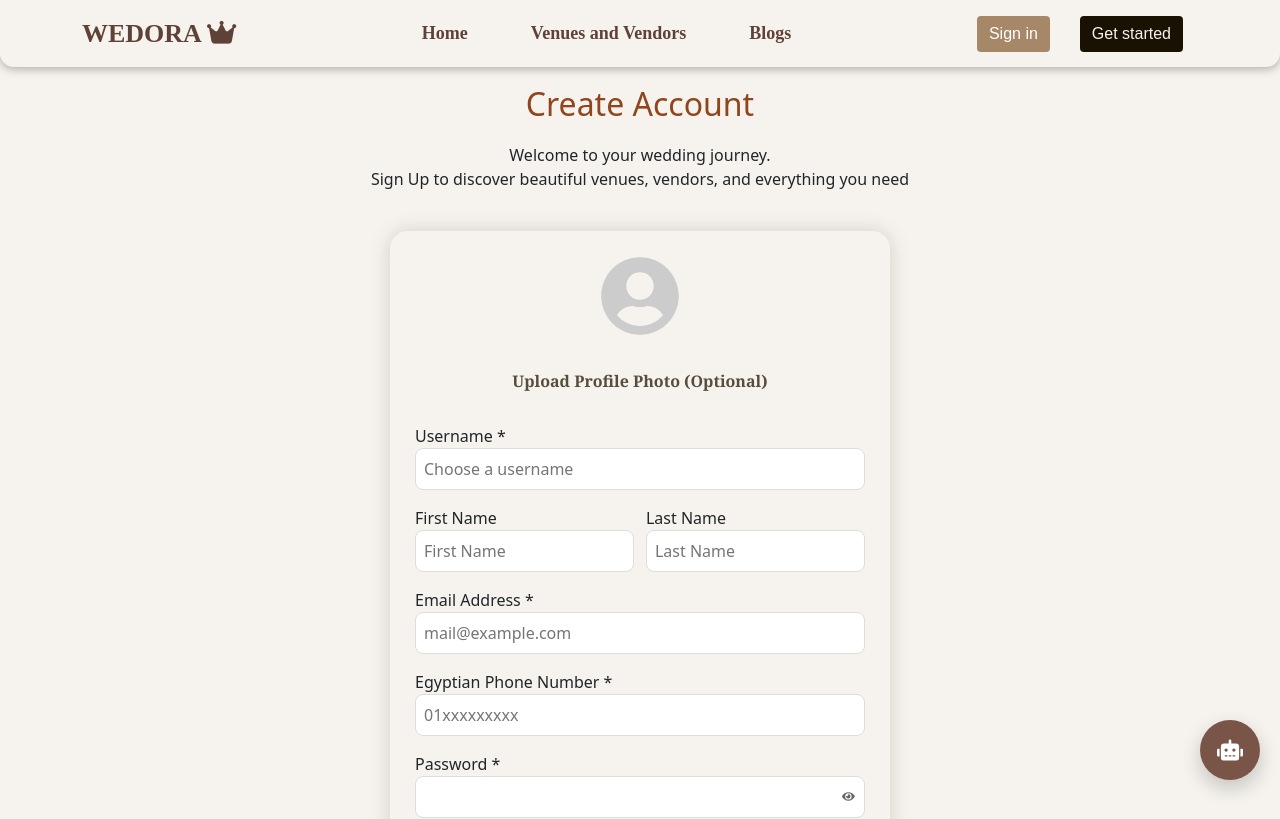
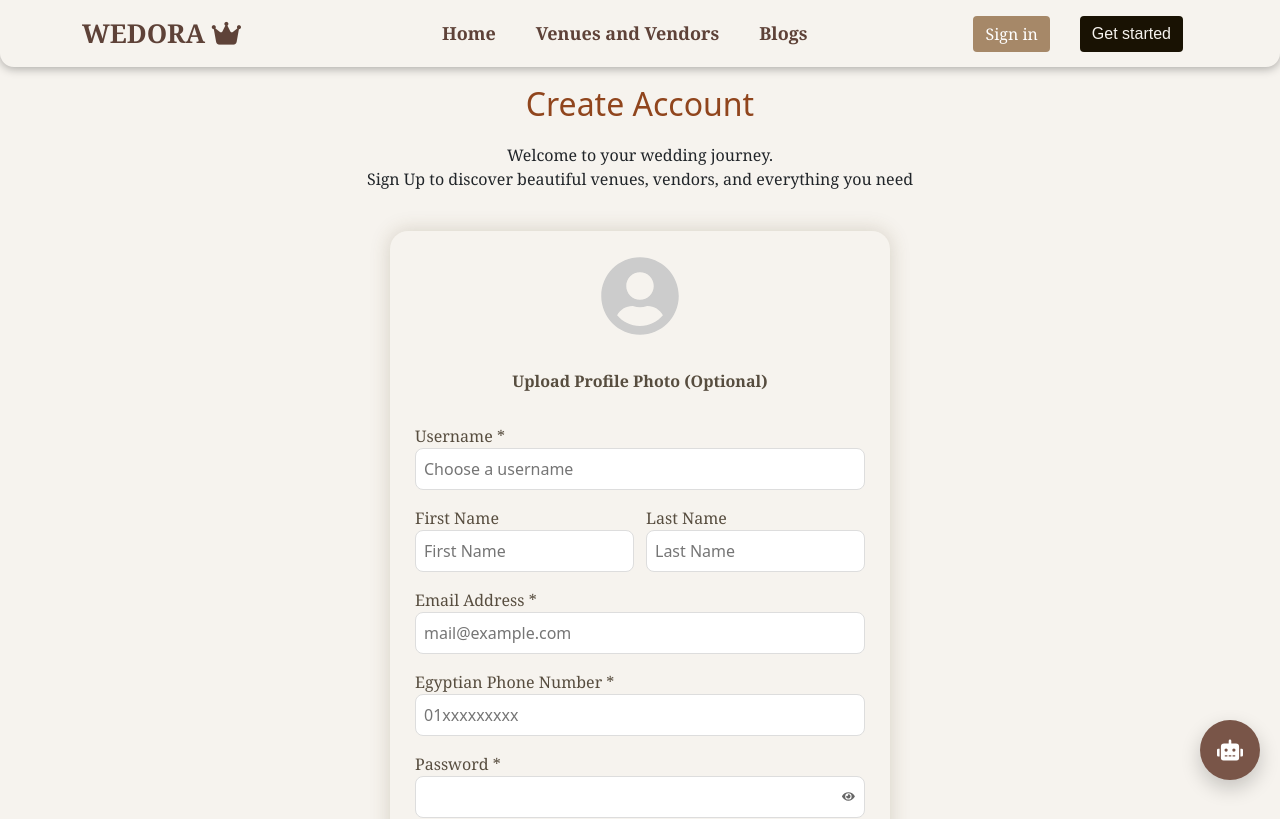
Before and after one commit to ITI-our-team/frontend, a React (Vite) app: page /signup in a window 1280 px wide. Shown: the top 819 px of the page. Built offline with nearby package versions, Linux system fonts and the light colour scheme.

Commit message:
update css servicesdetails

```diff
--- a/src/components/AboutUs.css
+++ b/src/components/AboutUs.css
@@ -19,19 +19,19 @@
   justify-content: center;
 }
 
-.content h1{
+.content h1 {
   text-transform: uppercase;
   margin-bottom: 20px;
-font-family: serif;
+  font-family: "Playfair Display", Georgia, serif;
 }
 
-.content p{
+.content p {
   font-size: var(--font-size-smtext);
   /* font-weight: bold; */
   color: var(--color-smtext);
   margin-top: 20px;
-    font-family: serif;
 }
+
 /* =====================
    Responsive About Us
 ===================== */
--- a/src/components/Dashboard.css
+++ b/src/components/Dashboard.css
@@ -31,7 +31,7 @@
     color: antiquewhite;
     text-align: center;
     font-size: 22px;
-    font-family: cursive;
+    /* font-family: cursive; */
     margin: 20px 0;
 }
 
@@ -279,7 +279,7 @@
     .para-serv-header p {
         margin: 0;
         font-size: 22px;
-        font-family: cursive;
+        /* font-family: cursive; */
         color: antiquewhite;
     }
 
--- a/src/components/Footer.css
+++ b/src/components/Footer.css
@@ -20,7 +20,7 @@
 .content-footer h1 {
     margin-bottom: 20px;
     font-size: var(--font-size-big-text);
-    font-family: serif;
+    font-family:  "Playfair Display", Georgia, serif;
     font-weight: bold;
     color: rgb(248, 241, 225);
 }
@@ -37,6 +37,7 @@
     list-style: none;
     padding: 0;
     margin: 0;
+    font-family:  "Playfair Display", Georgia, serif;
 }
 
 .explore ul li,
@@ -57,6 +58,7 @@
     color: rgb(248, 241, 225);
     font-size: 18px;
     margin-bottom: 18px;
+    font-family:  "Playfair Display", Georgia, serif;
 }
 
 .explore li {
--- a/src/components/Hero.css
+++ b/src/components/Hero.css
@@ -67,7 +67,6 @@
     border-radius: 6px;
     background-color: #bd86543d;
     color: #e4dac6;
-    font-family: serif;
     cursor: pointer;
     box-shadow: -2px 2px 4px 0px #7c7b7b;
 }
--- a/src/components/Navbar.css
+++ b/src/components/Navbar.css
@@ -39,7 +39,6 @@ nav {
 .logo p {
     margin: auto;
     padding: 0 35px 0 0;
-    font-family: initial;
     font-size: 26px;
     font-weight: bold;
     color: antiquewhite;
@@ -53,18 +52,17 @@ nav {
 .menu {
     display: flex;
     align-items: center;
-    gap: 8px;
+    gap: 20px;
 }
 
 
 .menu button {
     position: relative;
     border: none;
-    margin-right: 35px;
+    /* margin-right: 35px; */
     background-color: transparent;
     color: #ebdec5;
     font-size: var(--font-size-btns);
-    font-family: serif;
     padding: 8px 10px;
     border-radius: 10px;
     cursor: pointer;
@@ -113,7 +111,6 @@ nav {
 
 .sign-in {
     font-size: 16px;
-    font-family: revert-layer;
     padding: 6px 12px;
     border-radius: 4px;
     background: var(--color-btn);
--- a/src/components/Navbar.jsx
+++ b/src/components/Navbar.jsx
@@ -79,7 +79,7 @@ function Navbar({ api_url }) {
         if (location.pathname === "/") {
 
             const handleScroll = () => {
-                if (window.scrollY >= 100) {
+                if (window.scrollY >= 120) {
                     nav.classList.add('scrolled')
                 } else {
                     nav.classList.remove('scrolled')
@@ -226,7 +226,7 @@ function Navbar({ api_url }) {
                     <hr />
                     <Link to="/" onClick={() => setOpen(false)}>Home</Link>
                     <Link to="/services" onClick={() => setOpen(false)}>Venues & Vendors</Link>
-                    <Link to="/" onClick={() => setOpen(false)}>Projects</Link>
+                    <Link to="/projects" onClick={() => setOpen(false)}>Blogs</Link>
 
                     {username ? (
                         <>
--- a/src/components/ServiceDetails.css
+++ b/src/components/ServiceDetails.css
@@ -7,7 +7,7 @@
 .service-details-section h1 {
     text-align: center;
     margin-bottom: 50px;
-    font-family: serif;
+    font-family:  "Playfair Display", Georgia, serif;
     font-size: var(--font-size-big-text);
     font-weight: 800;
 }
@@ -356,7 +356,8 @@
     font-size: 22px;
     color: var(--color-primary);
     margin-bottom: 8px;
-    font-family: serif;
+    /* font-family: serif; */
+    font-family:  "Playfair Display", Georgia, serif;
 }
 
 .blackout-management .description-text {
--- a/src/components/ServiceDetails.jsx
+++ b/src/components/ServiceDetails.jsx
@@ -14,6 +14,9 @@ function ServiceDetails({ api_url }) {
     const userToken = localStorage.getItem("userToken");
     const role = localStorage.getItem("role");
     const username = localStorage.getItem("username");
+    const showForm =
+    role === "customer" ||
+    (role === "vendor" && username === service?.vendor);
     const [blackoutDate, setBlackoutDate] = useState("");
     const [blackoutReason, setBlackoutReason] = useState("");
     const navigate = useNavigate();
@@ -157,7 +160,8 @@ function ServiceDetails({ api_url }) {
                 <div className="container">
                     <h1>{service.name}</h1>
 
-                    <div className={`details-hero ${role != null ? "with-form" : "no-form"}`}>
+                    {/* <div className={`details-hero ${role != null ? "with-form" : "no-form"}`}> */}
+                    <div className={`details-hero ${showForm ? "with-form" : "no-form"}`}>
 
                         <div className="details-hero-images">
                             <div className="img-details">
--- a/src/components/Services.css
+++ b/src/components/Services.css
@@ -5,7 +5,8 @@
 }
 
 .header-services h1 {
-    font-family: serif;
+    /* font-family: serif; */
+    font-family:  "Playfair Display", Georgia, serif;
     text-align: center;
     font-size: var(--font-size-big-text);
     font-weight: bold;
@@ -33,7 +34,8 @@
 }
 
 .header h2 {
-    font-family: serif;
+    /* font-family: serif; */
+    font-family:  "Playfair Display", Georgia, serif;
     font-weight: 400;
     color: var(--color-primary);
 }
--- a/src/components/Updateuserinfo.css
+++ b/src/components/Updateuserinfo.css
@@ -1,3 +1,10 @@
+.Signup-box{
+    display: flex;
+    justify-content: center;
+    align-items: center;
+    flex-direction: column;
+}
+
 .form-info-btn{
     width: 100%;
     border: none;
@@ -15,13 +22,14 @@
         text-align: center;
 }
 .cancel-btn{
-padding: 4px 40px;
+padding: 7px;
     color: white;
     background-color: #c81e1e;
-    border-radius: 5px;
+    border-radius: 6px;
     border: none;
     transition: .2s;
-    width: 100%;
+    width: 90%;
+    margin-top: 20px;
 }
 
 .Signup-box >h1{
@@ -31,7 +39,10 @@ padding: 4px 40px;
 .cancel-btn:hover{
     background-color: #af1a1a;
 }
-
+label {
+    color: #574d3f;
+    font-family:  "Playfair Display", Georgia, serif;
+}
 /* responsive */
 @media (max-width: 768px) {
     .form-info-btn{
--- a/src/components/View.css
+++ b/src/components/View.css
@@ -45,7 +45,7 @@
 }
 
 /* =====================
-   Responsive View Section
+  Responsive View Section
 ===================== */
 
 /* tablet */
--- a/src/index.css
+++ b/src/index.css
@@ -1,29 +1,37 @@
 :root {
-  font-family: system-ui, Avenir, Helvetica, Arial, sans-serif;
-  --color-primary: rgb(30, 24, 18); /* Header Footer text */
-  --color-secondary: #90451d; /* text-buttons */
-  --color-btn: #a68868; /* buttons */
-  --color-btn-hover: #8d6e63; /* buttons-background-hover */
-  --color-btn-dark:#795548;
-  --color-btn-dark-hover:#795548d6;
+  font-family: "Playfair Display", Georgia, serif;
+  --color-primary: rgb(30, 24, 18);
+  /* Header Footer text */
+  --color-secondary: #90451d;
+  /* text-buttons */
+  --color-btn: #a68868;
+  /* buttons */
+  --color-btn-hover: #8d6e63;
+  /* buttons-background-hover */
+  --color-btn-dark: #795548;
+  --color-btn-dark-hover: #795548d6;
   --color-soft: #9c521d6e;
-  --color-bg: #f6f3ee; /* Background */
+  --color-bg: #f6f3ee;
+  /* Background */
   --color-bg-local: #f5f1e55d;
-  --color-bg-hover:#00000044; /* background hover */
-  --color-gold: #a68868; /* important-icons */
-  --color-text:#e4dac6d4;
-  --color-smtext:#9c9c9c;
-  --color-paragraph:#9b907f;
-  --color-small-pg:#574d3f;
+  --color-bg-hover: #00000044;
+  /* background hover */
+  --color-gold: #a68868;
+  /* important-icons */
+  --color-text: #e4dac6d4;
+  --color-smtext: #9c9c9c;
+  --color-paragraph: #9b907f;
+  --color-small-pg: #574d3f;
   --color-text-navbar: #5e4238;
 
 
-  --font-size-big-text: 2.3rem;   /* 1rem = 16px*/
+  --font-size-big-text: 2.3rem;
+  /* 1rem = 16px*/
   --font-size-text: 1.2rem;
   --font-size-smtext: 1.2rem;
   /* --font-size-btns: 1.125rem; */
   --line-height: 1.6;
-  --font-size-btns:18px;
+  --font-size-btns: 18px;
 }
 
 * {
@@ -31,11 +39,18 @@
   padding: 0;
   box-sizing: border-box;
 }
+
 a {
-  text-decoration: none ;
-  color: inherit ;
+  text-decoration: none;
+  color: inherit;
 }
-p{
+
+p {
   margin: 0;
   padding: 0;
+  font-family: "Playfair Display", Georgia, serif;
 }
+
+button {
+  font-family: "Playfair Display", Georgia, serif;
+}
```
Lines whose indentation alone changed are shown as unchanged.
